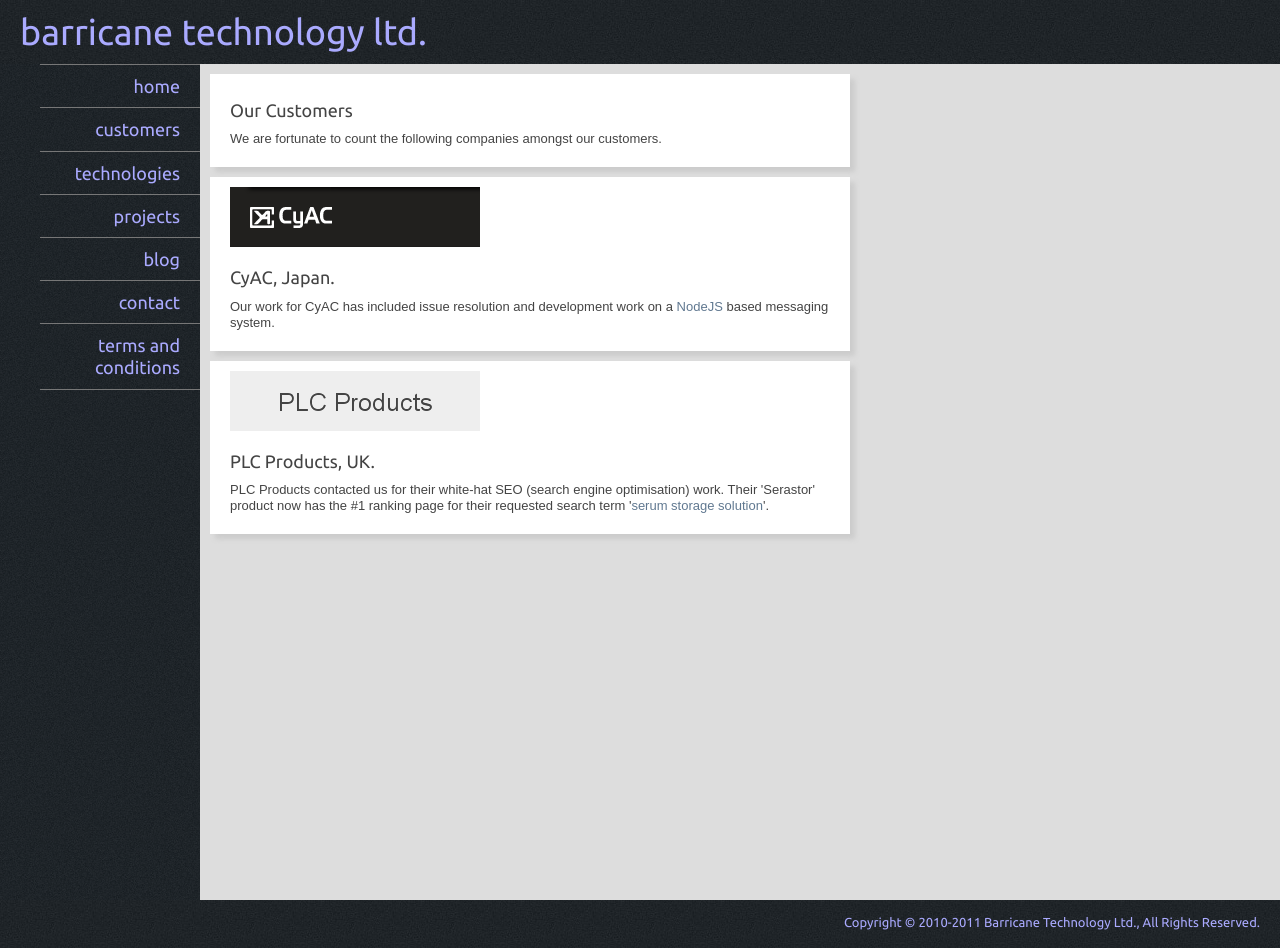
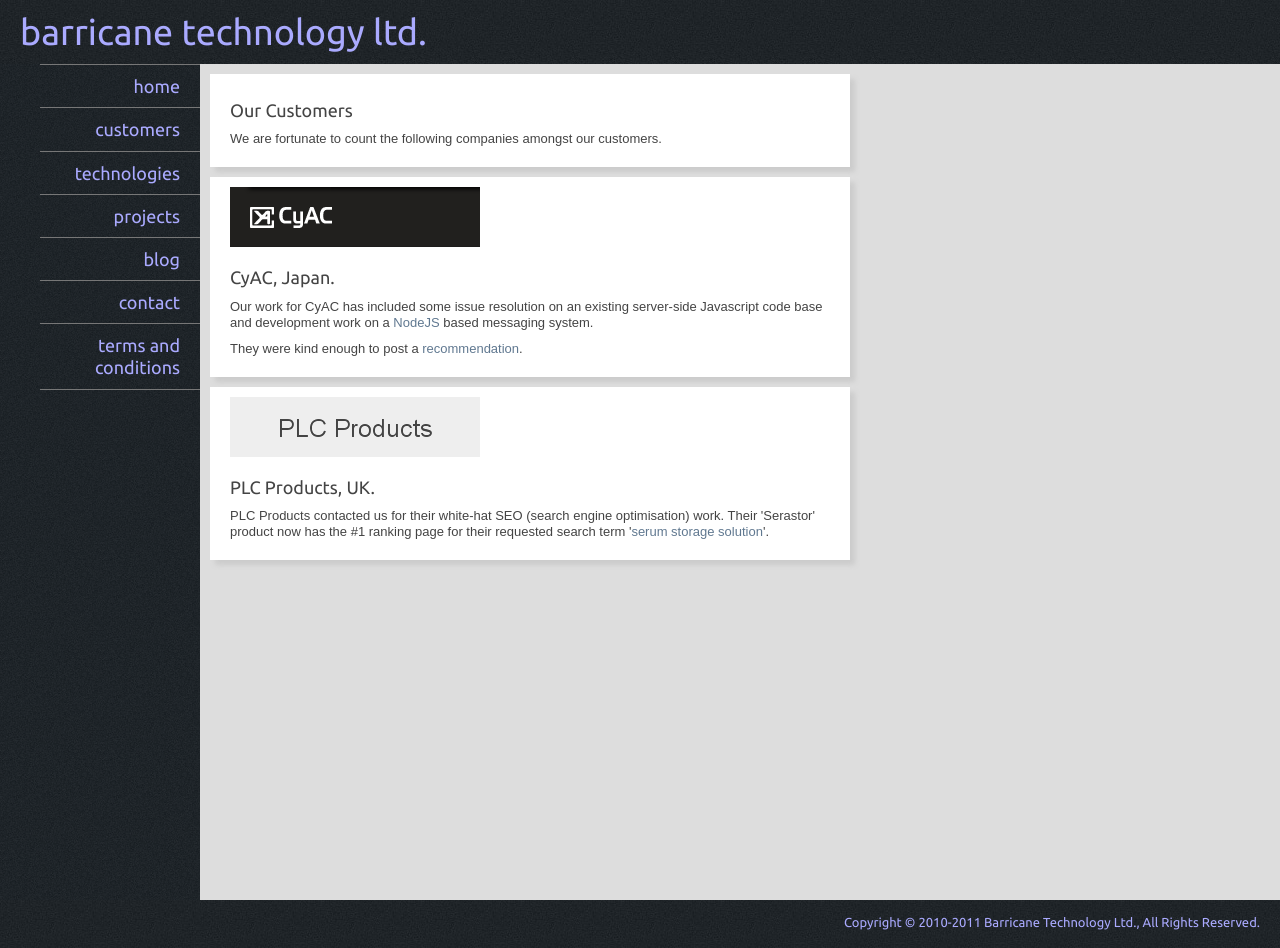
Before and after one commit to chrisdew/chrisdew.github.com, a Jekyll site: the page built from customers.html, in a window 1280 px wide. Built offline with Jekyll 4.4.1, drawn with Linux system fonts in a browser that asks for light colours; nearby versions of some CDN libraries; Markdown is read by kramdown in place of the engine named in the settings.

Commit message:
recommendation

```diff
--- a/customers.html
+++ b/customers.html
@@ -17,7 +17,8 @@
     <a href="http://cyac.jp"><img src="/images/cyac.png" alt="CyAC logo"></img></a>
     <h2>CyAC, Japan.</h2>
   </header>
-  <p>Our work for CyAC has included issue resolution and development work on a <a href="http://www.nodejs.org">NodeJS</a> based messaging system.</p>
+  <p>Our work for CyAC has included some issue resolution on an existing server-side Javascript code base and development work on a <a href="http://www.nodejs.org">NodeJS</a> based messaging system.</p>
+  <p>They were kind enough to post a <a href="https://groups.google.com/d/msg/nodejs/TAQqAjCwsD8/g8iOfWE9inAJ">recommendation</a>.</p>
 </article>
 
 <article>
```
